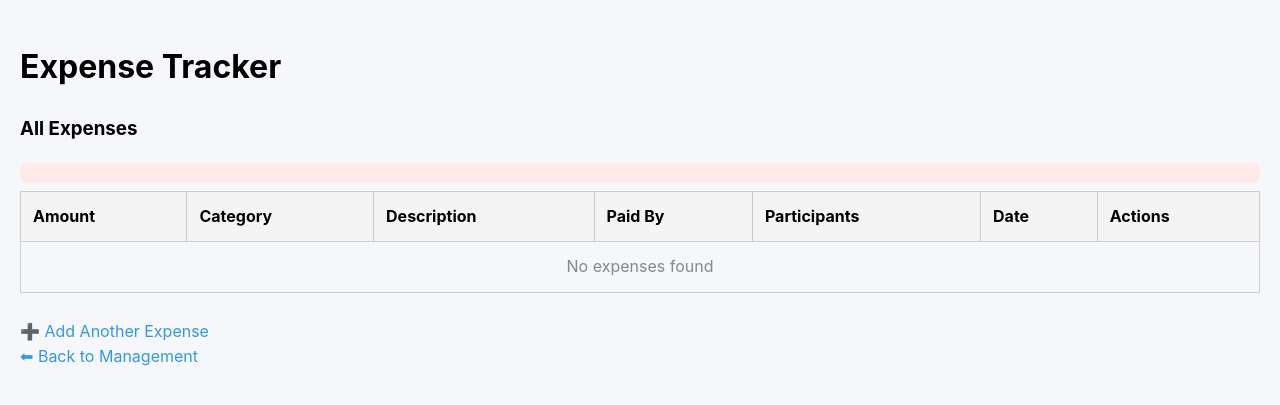
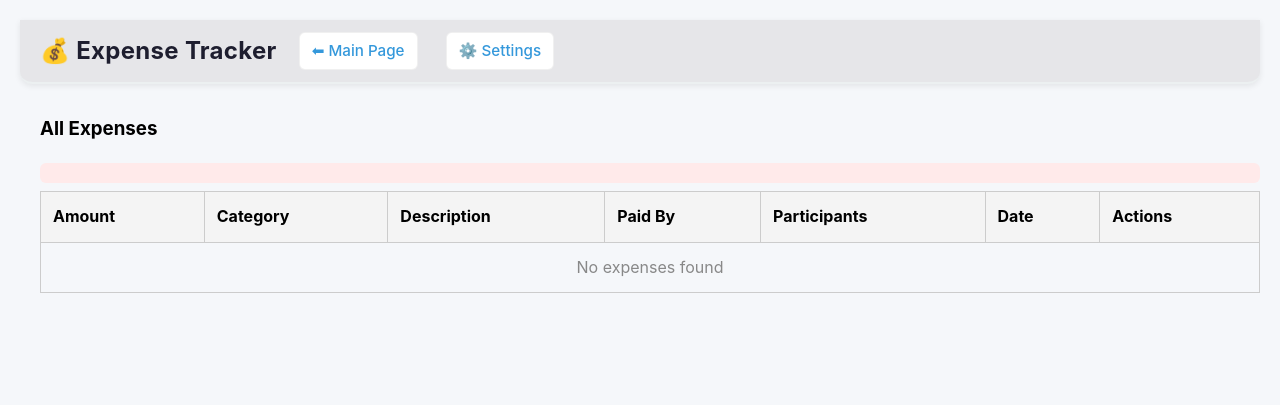
Before and after one commit to ZachSkiba/Expense_Tracker, a Flask app: page /expenses in a window 1280 px wide. Shown: the top 405 px of the page. Run offline with Flask 3, Linux system fonts and the light colour scheme; the visitor is signed in with stand-in values (Sample User, id 1); data that the repository does not hold is empty.

Commit message:
dev changes

```diff
--- a/app/templates/expenses.html
+++ b/app/templates/expenses.html
@@ -1,21 +1,76 @@
 <!DOCTYPE html>
 <html>
 <head>
+    <meta charset="utf-8">
     <title>All Expenses</title>
     <link rel="stylesheet" href="{{ url_for('static', filename='css/styles.css') }}">
+    <style>
+    /* Header container */
+    .header {
+        display: flex;
+        align-items: center;
+        justify-content: flex-start;
+        background: #e6e6e9; /* light neutral */
+        padding: 12px 20px;
+        border-radius: 0 0 12px 12px;
+        color: #1e1e2f; /* dark text for light background */
+        gap: 12px; /* smaller gap so buttons sit close to title */
+        box-shadow: 0 2px 6px rgba(0,0,0,0.08);
+    }
+
+    .header h1 {
+        margin: 0;
+        font-size: 24px;
+        font-weight: 700;
+        letter-spacing: 0.3px;
+        color: #1e1e2f;
+    }
+
+    .header-nav {
+        display: flex;
+        gap: 8px;
+    }
+
+    .btn-nav {
+        background: #ffffff;
+        color: #1e1e2f;
+        padding: 6px 12px;
+        border-radius: 6px;
+        font-size: 14px;
+        font-weight: 600;
+        text-decoration: none;
+        border: 1px solid rgba(0,0,0,0.06);
+        box-shadow: 0 1px 0 rgba(255,255,255,0.6) inset;
+    }
+    .btn-nav:hover {
+        transform: translateY(-2px);
+        box-shadow: 0 4px 10px rgba(0,0,0,0.08);
+    }
+
+    /* Make the page content centered and not full width */
+    .page-content {
+    margin: 0 0 18px 20px; /* left-aligned, keep some padding */
+    padding: 0 0 0 0;
+}
+    </style>
 </head>
 <body>
 
-<h1>Expense Tracker</h1>
+  <!-- Main header (title + buttons) -->
+  <div class="header">
+      <h1>💰 Expense Tracker</h1>
+      <nav class="header-nav">
+          <a href="{{ url_for('expenses.add_expense') }}" class="btn-nav">⬅ Main Page</a>
+          <a href="{{ url_for('manage.management') }}" class="btn-nav">⚙️ Settings</a>
+      </nav>
+  </div>
 
+  <!-- Page content (table area) -->
+  <div class="page-content">
+      {% include "_expenses_table.html" %}
+  </div>
 
-
-{% include "_expenses_table.html" %}
-
-<br>
-<a href="{{ url_for('expenses.add_expense') }}">➕ Add Another Expense</a><br>
-<a href="{{ url_for('manage.management') }}">⬅ Back to Management</a>
-
+  <!-- Data scripts -->
   <script id="categories-data" type="application/json">{{ categories | tojson | safe }}</script>
   <script id="users-data" type="application/json">{{ users | tojson | safe }}</script>
 
@@ -27,7 +82,6 @@
       };
   </script>
 
-
   <script src="{{ url_for('static', filename='js/autocomplete.js') }}"></script>
   <script src="{{ url_for('static', filename='js/modules/expense-table-manager.js') }}"></script>
   <script src="{{ url_for('static', filename='js/main.js') }}"></script>
```
Lines whose indentation alone changed are shown as unchanged.
